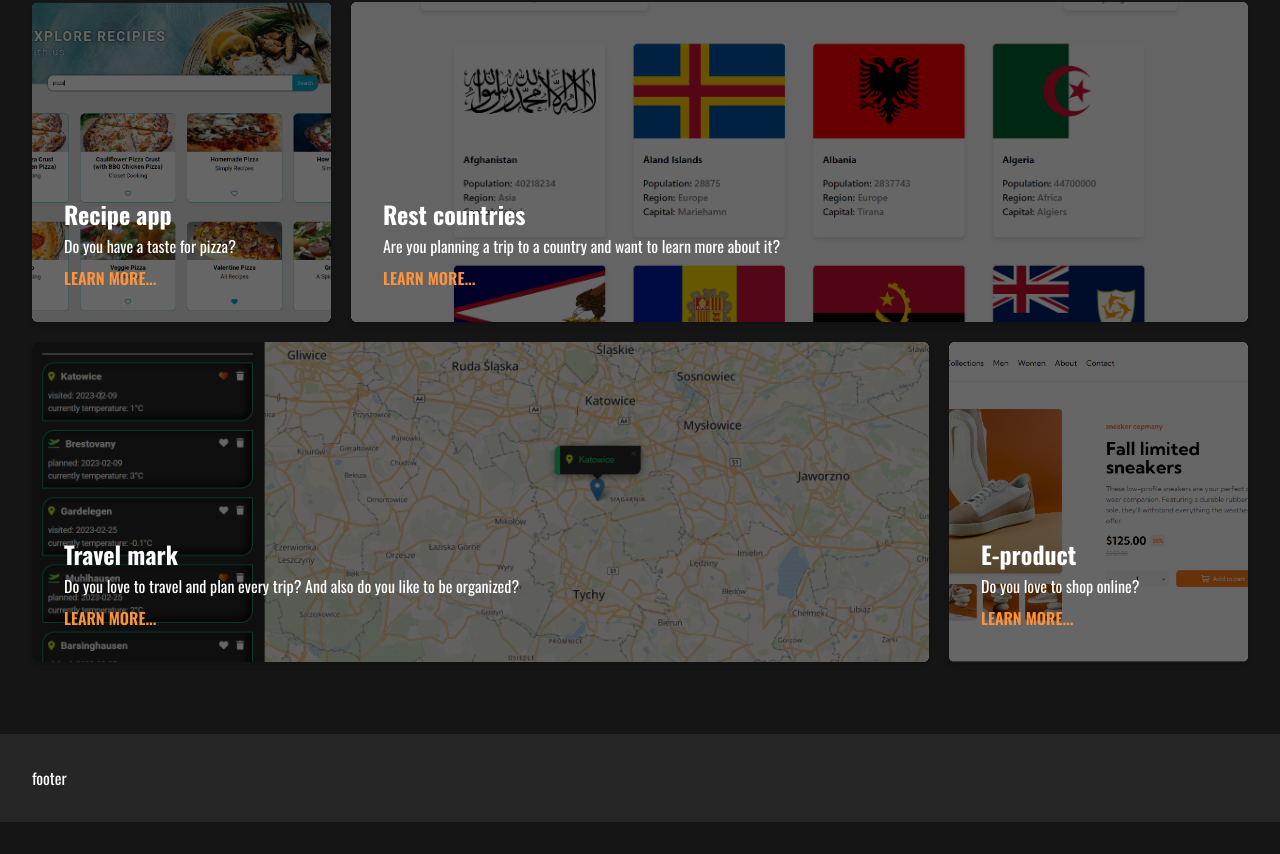
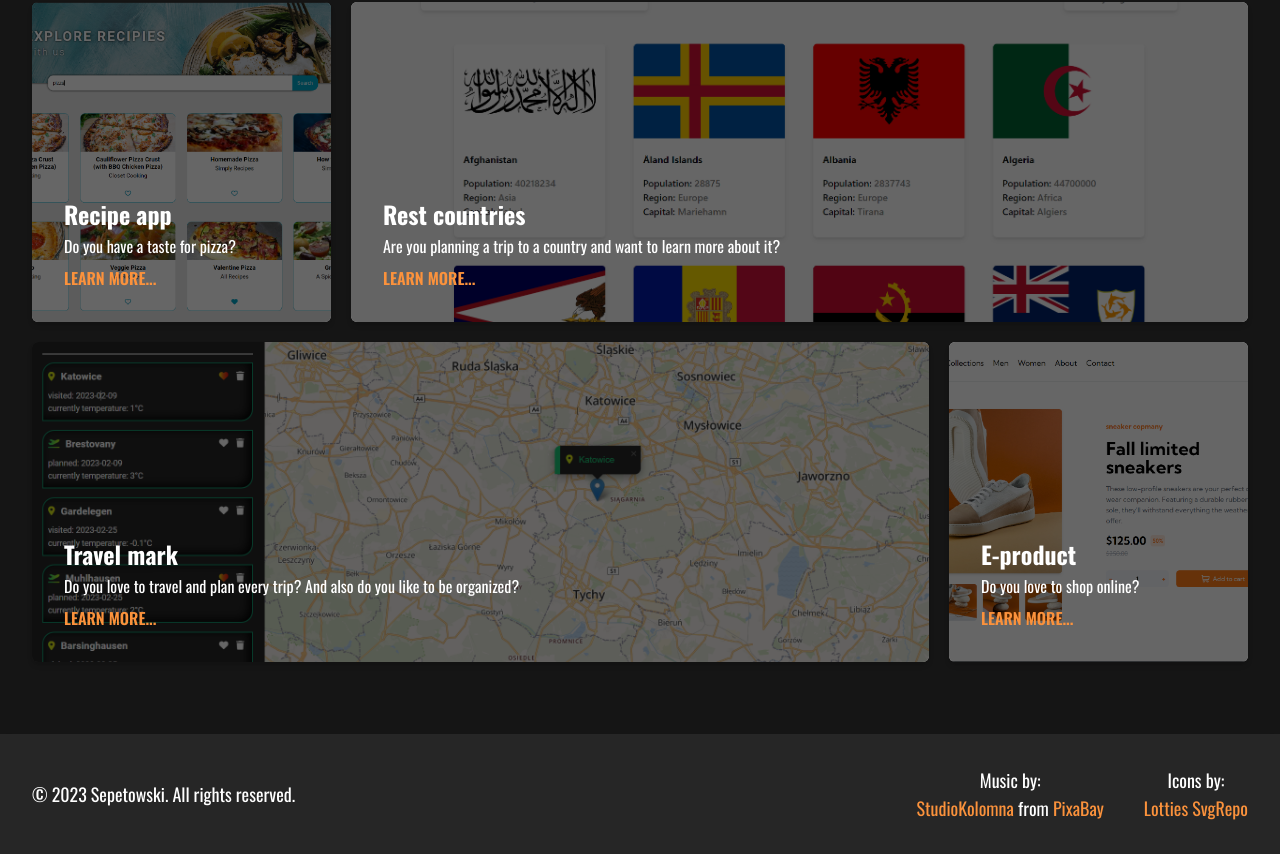
Before and after one commit to JakubSepetowski/portfolio, a React (Vite) app: page /projects in a window 1280 px wide. Shown: the part 1322-2176 px from the top of the page. Before the commit the page ends 2144 px from the top, so only its background shows below. Built offline with nearby package versions, Linux system fonts and the light colour scheme; no server answers.

Commit message:
made foter content

```diff
--- a/src/components/Footer/Footer.tsx
+++ b/src/components/Footer/Footer.tsx
@@ -1,7 +1,51 @@
 export const Footer = () => {
-    return <footer className="w-full bg-neutral-800 mt-10 md:shadow-md">
-        <div className="w-full max-w-7xl p-8 mx-auto">
-            footer
-        </div>
-    </footer>
-}
+	return (
+		<footer className='w-full bg-neutral-800 mt-10 md:shadow-md'>
+			<div className='w-full max-w-7xl p-8 mx-auto flex flex-col md:flex-row justify-center  items-center md:justify-between text-base md:text-lg'>
+
+					<p className=' text-center '>
+						&copy; 2023 Sepetowski. All rights reserved.
+					</p>
+
+
+				<div className='flex flex-col md:flex-row'>
+					<div className='flex flex-col items-center justify-center mt-2 md:mt-0  md:mr-10'>
+						<p>Music by:</p>
+						<div>
+							<a
+								target='_blank'
+								href='https://pixabay.com/pl/users/studiokolomna-2073170/?utm_source=link-attribution&utm_medium=referral&utm_campaign=music&utm_content=136788'>
+								<span className='text-orange-400 hover:text-purple-500 transition-colors duration-200'>
+									StudioKolomna
+								</span>
+							</a>{' '}
+							from{' '}
+							<a href='https://pixabay.com/music//?utm_source=link-attribution&utm_medium=referral&utm_campaign=music&utm_content=136788'>
+								<span className='text-orange-400 hover:text-purple-500 transition-colors duration-200'>
+									PixaBay
+								</span>
+							</a>
+						</div>
+					</div>
+					<div className='flex flex-col items-center justify-center mt-2 md:mt-0'>
+						<p>Icons by:</p>
+						<div>
+							<a target='_blank' href='https://lottiefiles.com/'>
+								{' '}
+								<span className='text-orange-400 hover:text-purple-500 transition-colors duration-200'>
+									Lotties
+								</span>
+							</a>
+							<a target='_blank' href='https://www.svgrepo.com/'>
+								{' '}
+								<span className='text-orange-400 hover:text-purple-500 transition-colors duration-200'>
+									SvgRepo
+								</span>
+							</a>
+						</div>
+					</div>
+				</div>
+			</div>
+		</footer>
+	);
+};
--- a/src/components/Form/ContactForm.tsx
+++ b/src/components/Form/ContactForm.tsx
@@ -4,7 +4,7 @@ import { AnimatePresence, motion } from 'framer-motion';
 import { useState, useRef } from 'react';
 import { goRight, goUpAnim, titleAnim } from '../../animation/animations';
 import { Form, Formik, Field } from 'formik';
-import { SuccessPopup } from './SuccessPopup';
+import { Popup } from './Popup';
 import emailjs from '@emailjs/browser';
 import * as Yup from 'yup';
 
@@ -15,6 +15,8 @@ const key = import.meta.env.VITE_PUBLIC_KEY;
 export const ContactForm = () => {
 	const form = useRef<HTMLFormElement>(null);
 	const [isFormSubmitted, setIsFormSubmitted] = useState(false);
+	const [isFormSend, setIsFormSend] = useState(false);
+	const [isSending, setIsSending] = useState(false);
 	const [name, setName] = useState('');
 
 	const onCloseHandler = () => {
@@ -22,8 +24,15 @@ export const ContactForm = () => {
 	};
 
 	const sendEmail = async () => {
+		try {
 			const res = await emailjs.sendForm(service, template, form.current!, key);
-		if (res.text === 'OK') setIsFormSubmitted(true);
+			if (res.text === 'OK') setIsFormSend(true);
+		} catch (err) {
+			setIsFormSend(false);
+		}
+
+		setIsFormSubmitted(true);
+		setIsSending(false);
 	};
 	return (
 		<Formik
@@ -47,6 +56,7 @@ export const ContactForm = () => {
 			onSubmit={(values, { setSubmitting, resetForm }) => {
 				setSubmitting(false);
 				setName(values.name);
+				setIsSending(true);
 				sendEmail();
 				resetForm();
 			}}>
@@ -120,6 +130,7 @@ export const ContactForm = () => {
 								</motion.div>
 
 								<motion.div variants={goUpAnim} className='w-full text-right mt-5'>
+									{!isSending && (
 										<button
 											disabled={!(formik.dirty && formik.isValid)}
 											type='submit'
@@ -128,6 +139,8 @@ export const ContactForm = () => {
 											}`}>
 											Submit
 										</button>
+									)}
+									{isSending && <p className='loading md:text-2xl p-2 text-orange-400'>Sending</p>}
 								</motion.div>
 							</Form>
 							<div className='mt-5 md:mt-0 md:w-1/2'>
@@ -135,7 +148,9 @@ export const ContactForm = () => {
 							</div>
 						</div>
 						<AnimatePresence>
-							{isFormSubmitted && <SuccessPopup name={name} onClose={onCloseHandler} />}
+							{isFormSubmitted && (
+								<Popup name={name} isSuccess={isFormSend} onClose={onCloseHandler} />
+							)}
 						</AnimatePresence>
 					</main>
 				);
--- a/src/components/Form/SuccessPopup.tsx
+++ b/src/components/Form/Popup.tsx
@@ -4,13 +4,13 @@ import { faClose } from '@fortawesome/free-solid-svg-icons';
 import { motion } from 'framer-motion';
 import send from '../../assets/lotties/send.json';
 
-
 interface Props {
 	onClose: () => void;
-    name:string
+	name: string;
+	isSuccess: boolean;
 }
 
-export const SuccessPopup = ({ onClose,name }: Props) => {
+export const Popup = ({ onClose, name, isSuccess }: Props) => {
 	const onCloseHandler = () => {
 		onClose();
 	};
@@ -33,6 +33,8 @@ export const SuccessPopup = ({ onClose,name }: Props) => {
 					className='text-lg md:text-2xl absolute text-white right-0 top-[-40px] '>
 					<FontAwesomeIcon icon={faClose} />
 				</button>
+				{isSuccess && (
+					<>
 						<h2 className='mt-2 text-xl  md:text-3xl'>
 							Thank you <span className='text-orange-400 '>{name}</span> for your message
 						</h2>
@@ -40,6 +42,17 @@ export const SuccessPopup = ({ onClose,name }: Props) => {
 						<div className='w-32 md:w-52'>
 							<Player className='w-full' autoplay keepLastFrame src={send}></Player>
 						</div>
+					</>
+				)}
+				{!isSuccess && (
+					<>
+						<h2 className='mt-2 text-xl  md:text-3xl'>Oops something went wrong..</h2>
+						<p className='mt-2 text-lg md:text-2xl '>
+							Try again later or send me a message directly at:{' '}
+							<span className='text-orange-400'>jakubsepetowskipraca@gmail.com</span>
+						</p>
+					</>
+				)}
 			</motion.div>
 		</motion.div>
 	);
--- a/src/components/Projects/ProjectCard.tsx
+++ b/src/components/Projects/ProjectCard.tsx
@@ -1,6 +1,6 @@
 import { motion } from 'framer-motion';
 import { Link } from 'react-router-dom';
-import { fade, goRight, titleAnim } from '../../animation/animations';
+import { fade } from '../../animation/animations';
 
 interface Props {
 	isBig: boolean;
@@ -17,7 +17,7 @@ export const ProjetCard = (props: Props) => {
 			className={`w-full h-52 md:h-72 lg:h-80 rounded-md overflow-hidden relative transition-transform duration-200 shadow-md hover:scale-[1.02] ${
 				isBig ? 'md:grow' : 'md:w-2/3 xl:w-1/3'
 			}`}>
-			<img className='w-full h-full object-cover' src={props.img} alt='test' />
+			<img className='w-full h-full object-cover' src={props.img} alt={props.title} />
 			<div className='absolute top-0 bg-black bg-opacity-60 h-full w-full flex justify-end items-start flex-col p-4 md:p-8'>
 				<h3 className='mb-1 font-bold text-lg md:text-xl lg:text-2xl'>{props.title}</h3>
 				<p className='mb-2 text-sm md:text-base'>{props.text}</p>
--- a/src/components/UI/MusicHandler.tsx
+++ b/src/components/UI/MusicHandler.tsx
@@ -16,7 +16,7 @@ export const MusicHandler = () => {
 		setIsPlaying((prev) => !prev);
 	};
 	return (
-		<div className='fixed bottom-14 right-10'>
+		<div className='fixed bottom-4 right-4'>
 			<button
 				onClick={playMusicHandler}
 				className={`bg-orange-400 rounded-full w-10 h-10 p-2 md:w-12 md:h-12 lg:w-16 lg:h-16 md:p-4 flex justify-center items-center  hover:bg-opacity-100 transition-colors duration-300  ${
--- a/src/index.css
+++ b/src/index.css
@@ -18,12 +18,32 @@ input:-webkit-autofill:hover,
 input:-webkit-autofill:focus,
 textarea:-webkit-autofill,
 textarea:-webkit-autofill:hover,
-textarea:-webkit-autofill:focus,
-select:-webkit-autofill,
-select:-webkit-autofill:hover,
-select:-webkit-autofill:focus {
+textarea:-webkit-autofill:focus {
 	border: none;
 	-webkit-text-fill-color: #fb923c;
 	-webkit-box-shadow: none;
 	transition: background-color 5000s ease-in-out 0s;
 }
+.loading:after {
+	content: ' .';
+	animation: dots 1s steps(5, end) infinite;
+}
+
+@keyframes dots {
+	0%,
+	20% {
+		color: rgba(0, 0, 0, 0);
+		text-shadow: 0.25em 0 0 rgba(0, 0, 0, 0), 0.5em 0 0 rgba(0, 0, 0, 0);
+	}
+	40% {
+		color: #fb923c;
+		text-shadow: 0.25em 0 0 rgba(0, 0, 0, 0), 0.5em 0 0 rgba(0, 0, 0, 0);
+	}
+	60% {
+		text-shadow: 0.25em 0 0 #fb923c, 0.5em 0 0 rgba(0, 0, 0, 0);
+	}
+	80%,
+	100% {
+		text-shadow: 0.25em 0 0 #fb923c, 0.5em 0 0 #fb923c;
+	}
+}
```
Lines whose indentation alone changed are shown as unchanged.
